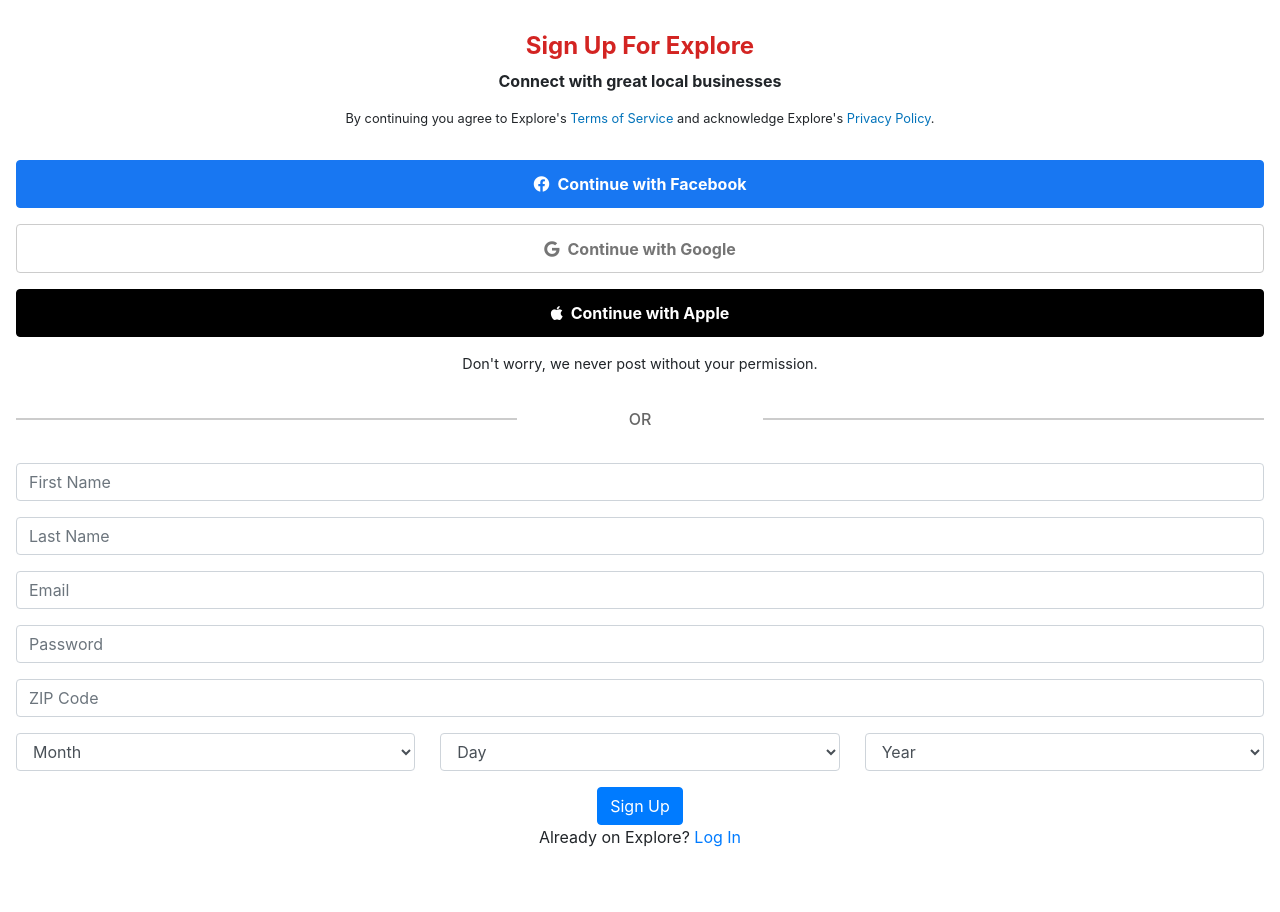
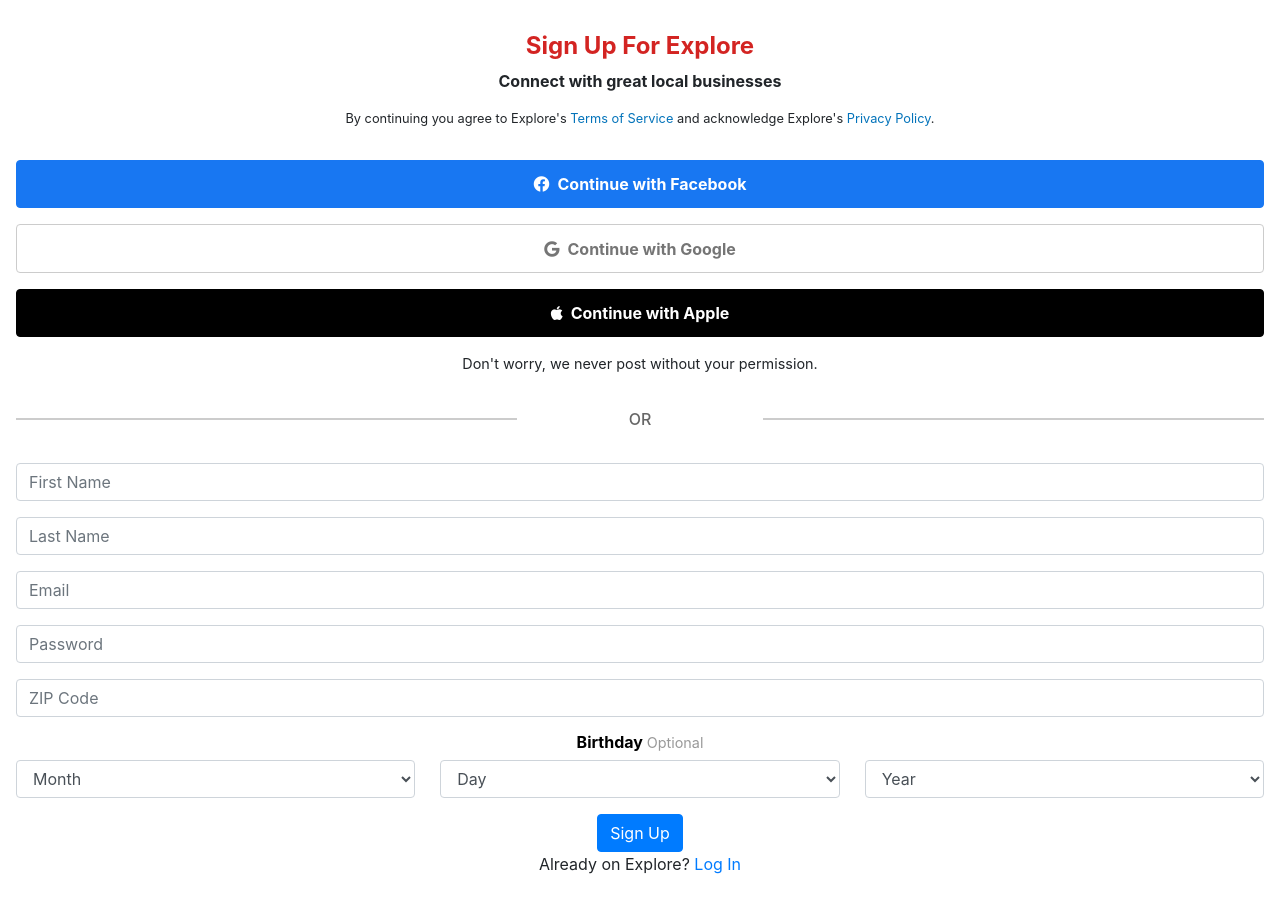
Before and after one commit to Guillermo-Martin/yelp-clone, a React (Create React App) app: page /login in a window 1280 px wide. Shown: the top 912 px of the page. Built offline with nearby package versions, Linux system fonts and the light colour scheme.

Commit message:
Style birthday header

```diff
--- a/src/components/SignUpPage/index.js
+++ b/src/components/SignUpPage/index.js
@@ -50,6 +50,7 @@ function SignUpPage() {
         </Form.Group>
 
         {/* Birthday */}
+        <h6 className="SignUpPage-birthday-header">Birthday <span>Optional</span></h6>
         <div className="SignUpPage-birthday">
           <Form.Group controlId="formGroupMonthSelect" className="SignUpPage-birthday-select">
             {/* <Form.Label>Birthday Optional</Form.Label> */}
--- a/src/components/SignUpPage/styles.css
+++ b/src/components/SignUpPage/styles.css
@@ -97,6 +97,17 @@
 }
 
 /* Form */
+.SignUpPage-birthday-header {
+  color: black;
+  font-weight: 700;
+}
+
+.SignUpPage-birthday-header span {
+  font-weight: 400;
+  font-size: 0.9rem;
+  color: #999999;
+}
+
 .SignUpPage-birthday {
   display: flex;
   justify-content: space-between;
```
